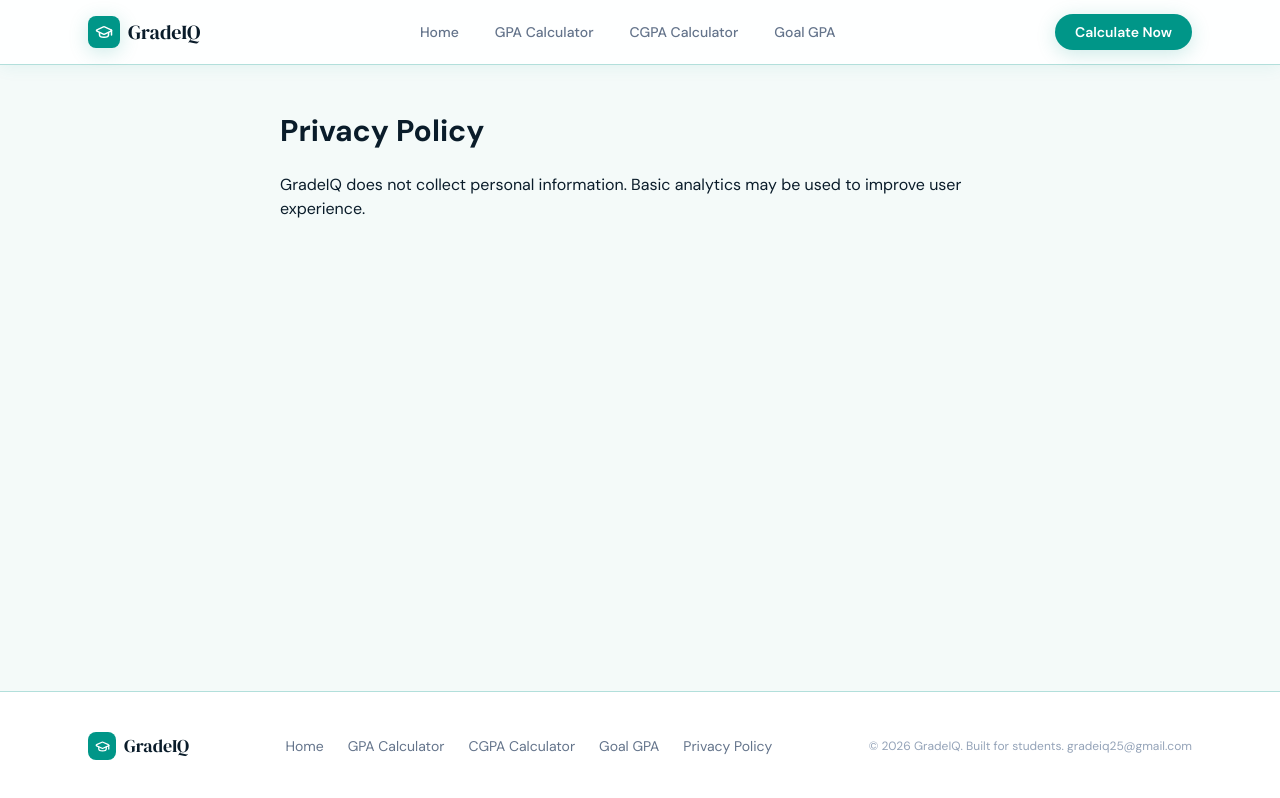
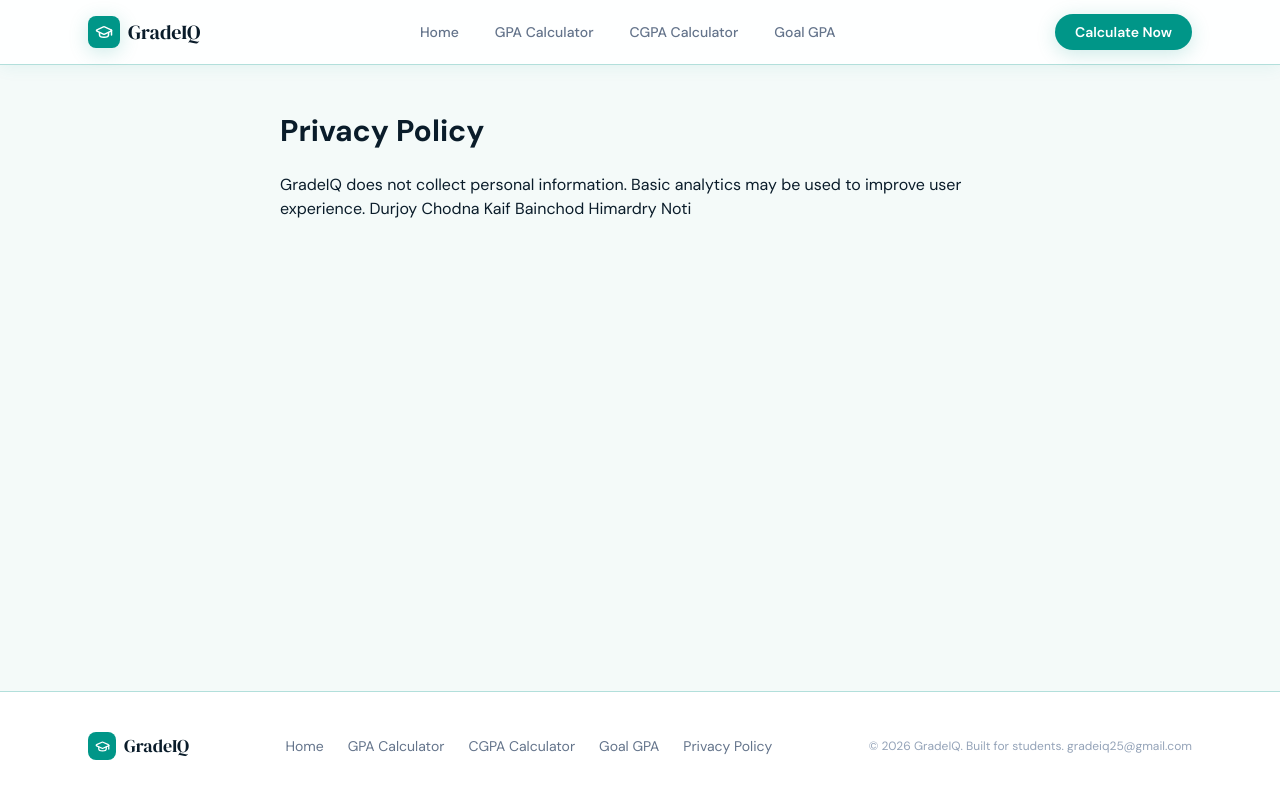
Before and after one commit to ayon20-mu/GradeIQ, a Next.js app: page /privacy-policy in a window 1280 px wide. Built offline with nearby package versions, Linux system fonts and the light colour scheme.

Commit message:
Temporary fun

```diff
--- a/app/privacy-policy/page.tsx
+++ b/app/privacy-policy/page.tsx
@@ -8,6 +8,9 @@ export default function PrivacyPolicy() {
       <p>
         GradeIQ does not collect personal information.
         Basic analytics may be used to improve user experience.
+        Durjoy Chodna
+        Kaif Bainchod
+        Himardry Noti
       </p>
     </main>
   );
```
